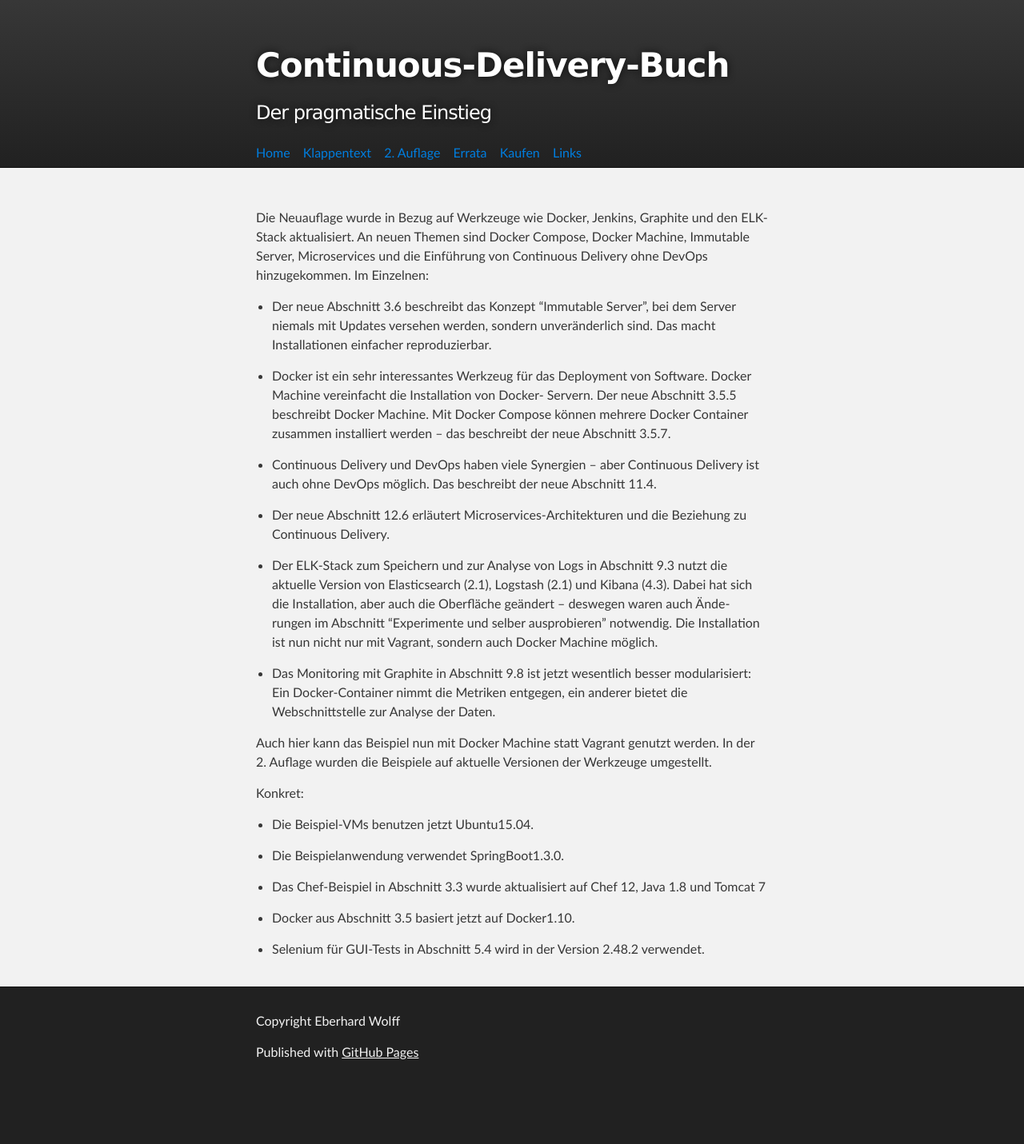
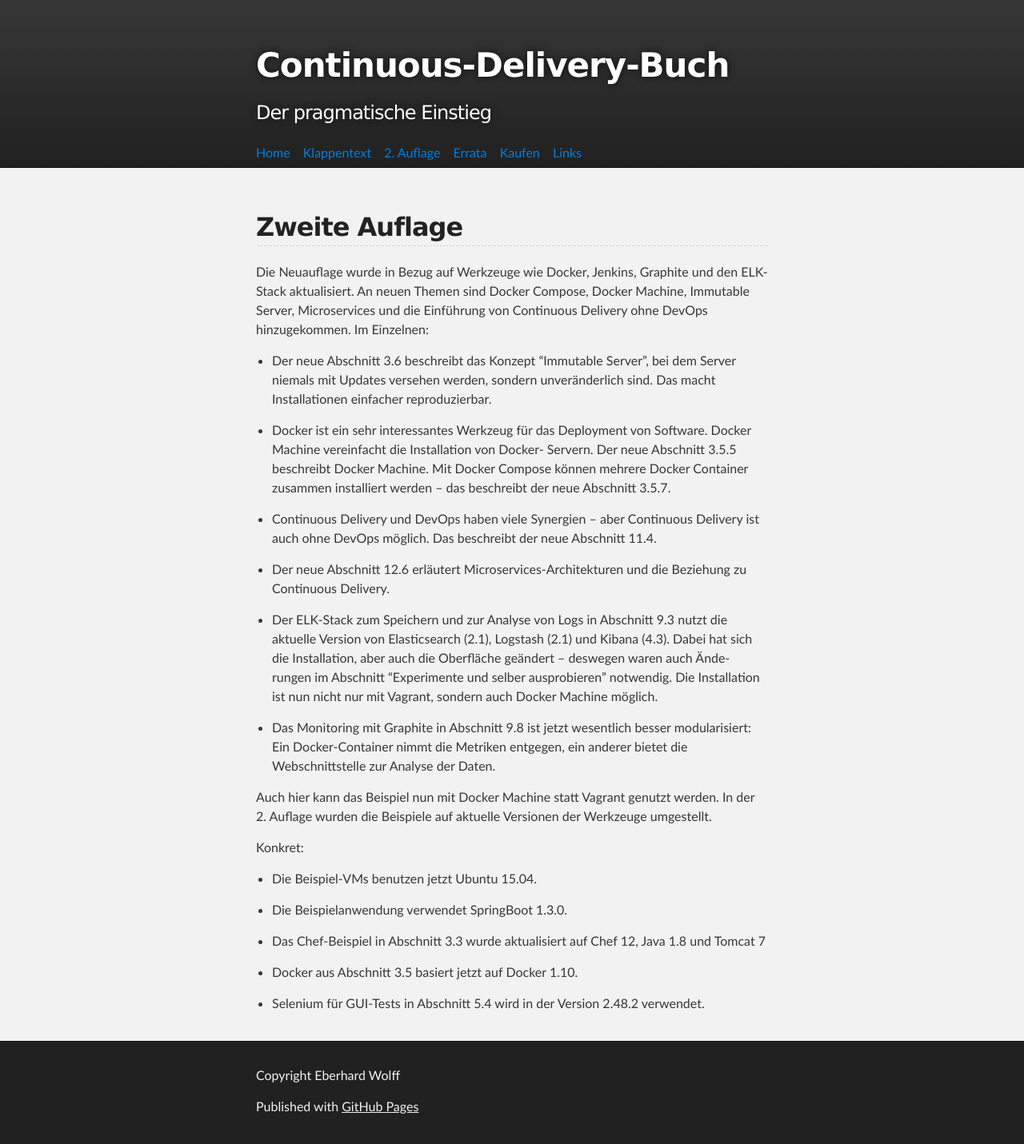
Before and after one commit to ewolff/continuous-delivery-buch.de, a Jekyll site: the page built from ZweiteAuflage.md, in a window 1280 px wide. Shown: the whole page at 80% size. Built offline with Jekyll 4.4.1, drawn with Linux system fonts in a browser that asks for light colours; before the commit the page ends 1363 px from its top, so only the background shows below that.

Commit message:
More fixes

```diff
--- a/ZweiteAuflage.md
+++ b/ZweiteAuflage.md
@@ -2,6 +2,9 @@
 layout: default
 title: "2. Auflage"
 description: Neues in der zweiten Auflage
+---
+
+Zweite Auflage
 ---
 
 Die Neuauflage wurde in Bezug auf Werkzeuge wie Docker, Jenkins, Graphite und den ELK-Stack aktualisiert. An neuen Themen sind Docker Compose, Docker Machine, Immutable Server, Microservices und die Einführung von Continuous Delivery ohne DevOps hinzugekommen. Im Einzelnen:
@@ -43,13 +46,13 @@ aktuelle Versionen der Werkzeuge umgestellt.
 
 Konkret:
 
-* Die Beispiel-VMs benutzen jetzt Ubuntu15.04.
+* Die Beispiel-VMs benutzen jetzt Ubuntu 15.04.
 
-* Die Beispielanwendung verwendet SpringBoot1.3.0.
+* Die Beispielanwendung verwendet SpringBoot 1.3.0.
 
 * Das Chef-Beispiel in Abschnitt 3.3 wurde aktualisiert auf Chef 12, Java 1.8 und
 Tomcat 7
 
-* Docker aus Abschnitt 3.5 basiert jetzt auf Docker1.10.
+* Docker aus Abschnitt 3.5 basiert jetzt auf Docker 1.10.
 
 * Selenium für GUI-Tests in Abschnitt 5.4 wird in der Version 2.48.2 verwendet.
```
Also changed, not shown: links.md (+8 -0 lines).
